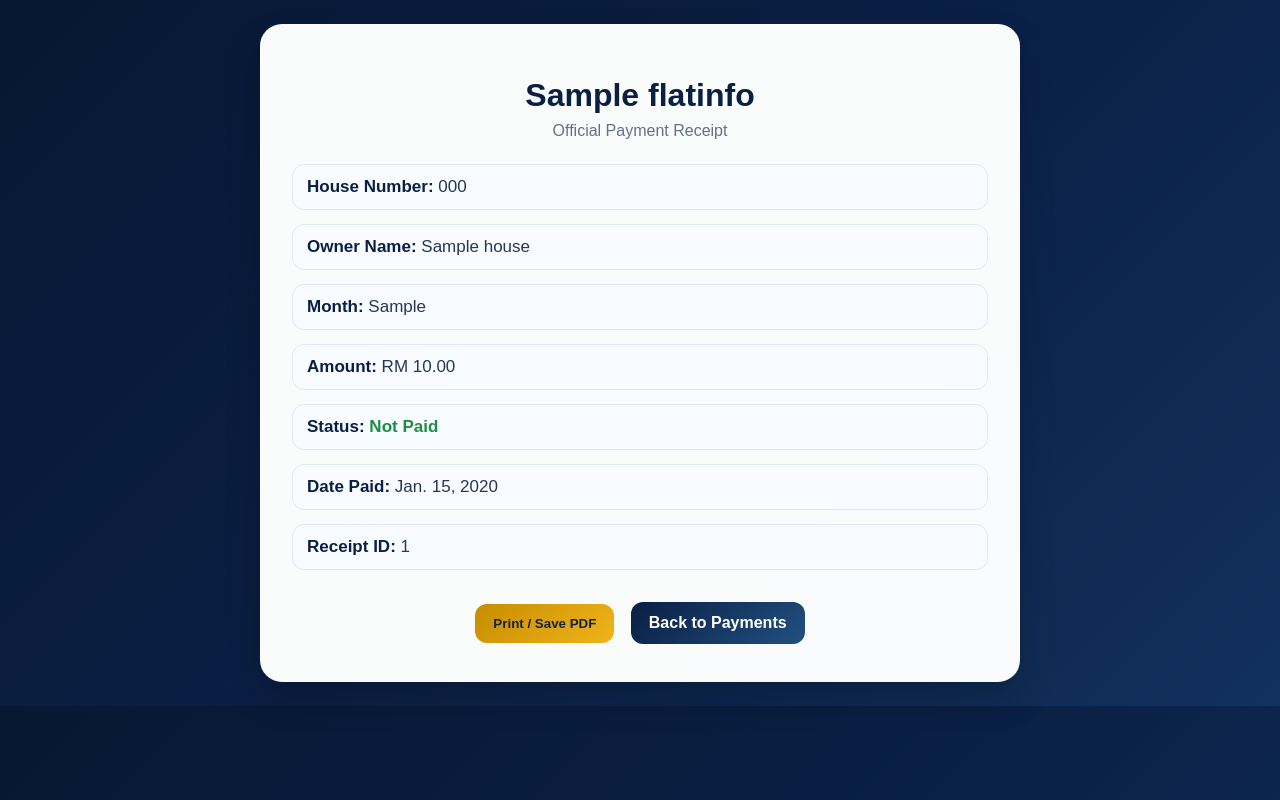
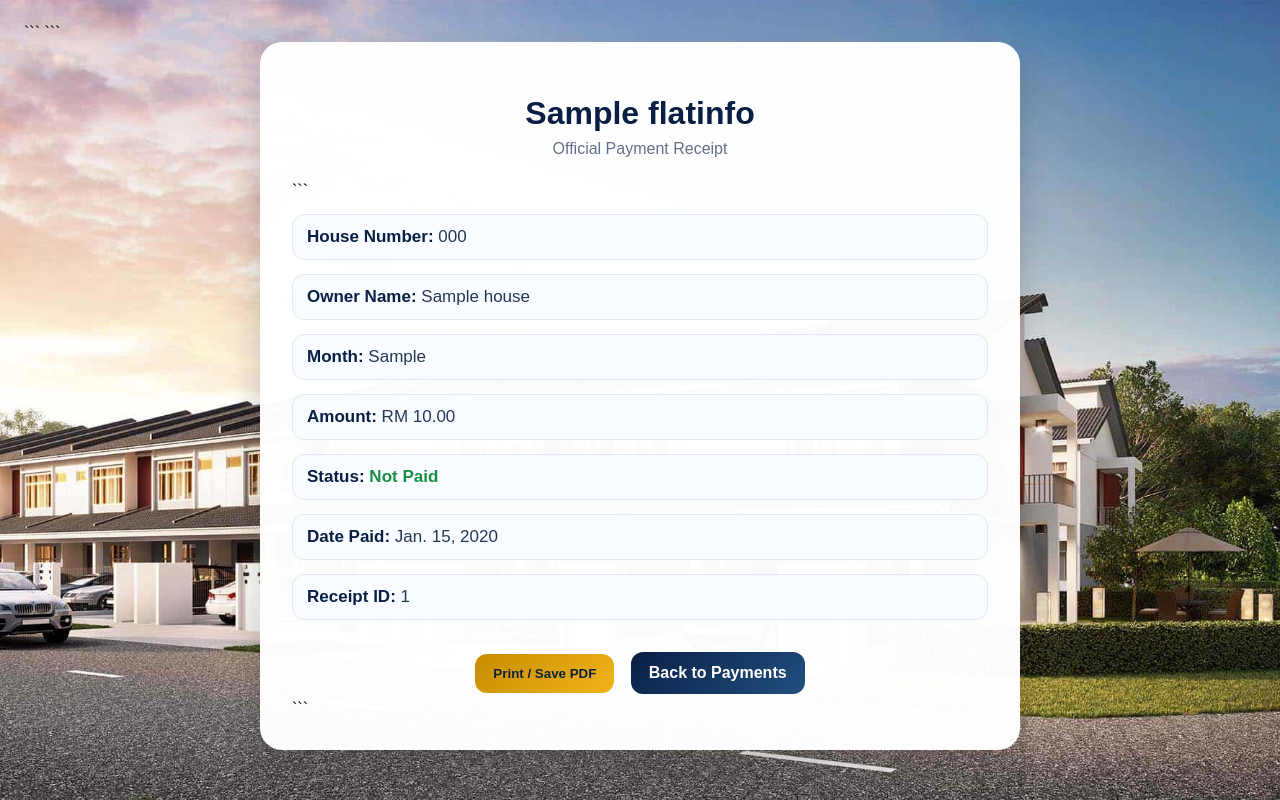
Before and after one commit to jeroinfoservice-cyber/flat_mgmt, a Django app: template templates/owner/receipt.html in a window 1280 px wide. Run offline with Django 5.2, Linux system fonts and the light colour scheme; the template is opened without the code that fills it: values that come from a table or form of the project are taken from there, others are empty; tables that the repository leaves empty hold one stand-in row (values such as "Sample post").

Commit message:
Update owner receipt page background

````diff
--- a/templates/owner/receipt.html
+++ b/templates/owner/receipt.html
@@ -1,9 +1,11 @@
 <!DOCTYPE html>
+
 <html>
 <head>
     <title>Payment Receipt</title>
     <meta name="viewport" content="width=device-width, initial-scale=1.0">
 
+```
 <style>
     * {
         box-sizing: border-box;
@@ -11,7 +13,8 @@
 
     body {
         font-family: Arial, sans-serif;
-            background: linear-gradient(135deg, #071833, #0A1F44, #12315d);
+        background: url("/static/images/bg.jpg") no-repeat center center fixed;
+        background-size: cover;
         padding: 24px;
         margin: 0;
     }
@@ -118,6 +121,8 @@
         }
     }
 </style>
+```
+
 </head>
 <body>
 
@@ -125,6 +130,7 @@
     <h1>{{ flat.name|default:"PERBADANAN PENGURUSAN BLOK B1" }}</h1>
     <h3>Official Payment Receipt</h3>
 
+```
 <div class="line"><span class="label">House Number:</span> {{ house.house_number }}</div>
 <div class="line"><span class="label">Owner Name:</span> {{ house.owner_name }}</div>
 <div class="line"><span class="label">Month:</span> {{ payment.month }}</div>
@@ -137,6 +143,8 @@
     <button class="btn print-btn" onclick="window.print()">Print / Save PDF</button>
     <a class="btn" href="{% url 'owner_payments' %}">Back to Payments</a>
 </div>
+```
+
 </div>
 
 </body>
````
Lines whose indentation alone changed are shown as unchanged.
